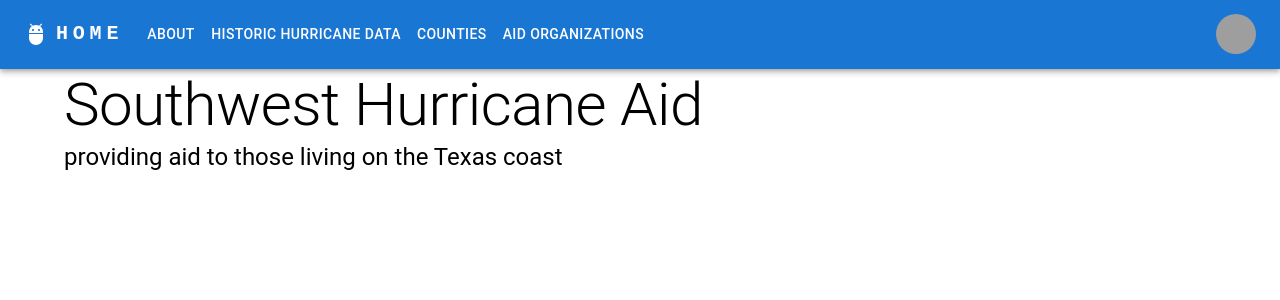
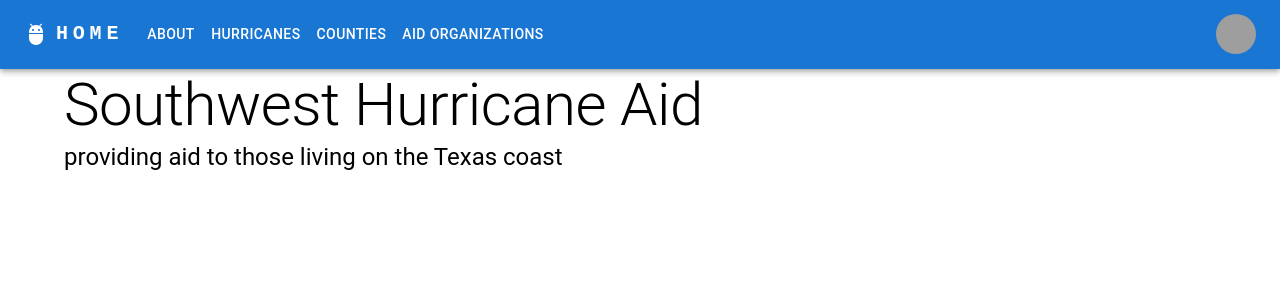
Before and after one commit to rohanchugh14/southwest-hurricane-aid, a React (Create React App) app: page / in a window 1280 px wide. Shown: the top 300 px of the page. Built offline with nearby package versions, Linux system fonts and the light colour scheme; grey boxes are pictures that could not be loaded.

Commit message:
routing huricane

```diff
--- a/src/App.tsx
+++ b/src/App.tsx
@@ -6,6 +6,7 @@ import Navbar from "./Navbar";
 import {BrowserRouter} from "react-router-dom";
 import {Routes, Route} from "react-router-dom";
 import About from "./About";
+import Hurricanes from "./Hurricanes";
 
 
 function App() {
@@ -15,9 +16,9 @@ function App() {
       <Routes>
         <Route path="/" element = {<Home />} />
         <Route path="/about" element = {<About />} />
+        <Route path="/hurricanes" element = {<Hurricanes />} />
       </Routes>
     </BrowserRouter>
-      //<Home></Home>
   );
 }
 
--- a/src/Navbar.tsx
+++ b/src/Navbar.tsx
@@ -13,7 +13,7 @@ import Tooltip from '@mui/material/Tooltip';
 import MenuItem from '@mui/material/MenuItem';
 import AdbIcon from '@mui/icons-material/Adb';
 
-const pages = ['About', 'Historic Hurricane Data', 'Counties', 'Aid Organizations'];
+const pages = ['About', 'Hurricanes', 'Counties', 'Aid Organizations'];
 const settings = ['Profile', 'Account', 'Dashboard', 'Logout'];
 
 function Navbar() {
```
